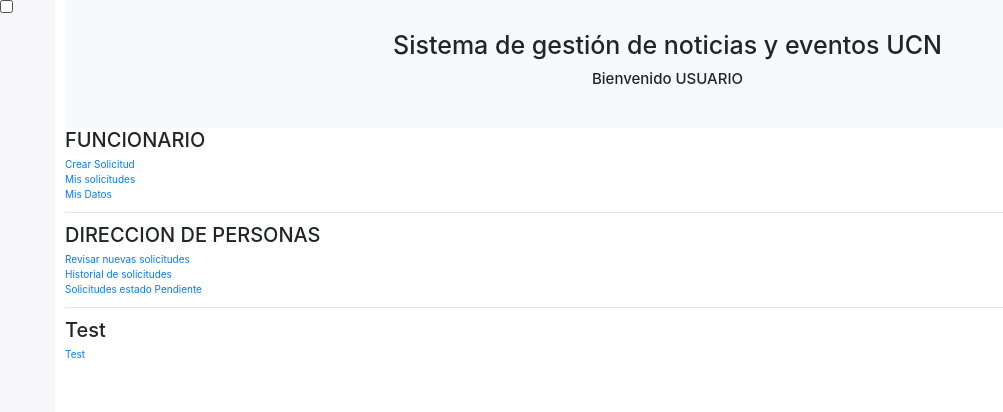
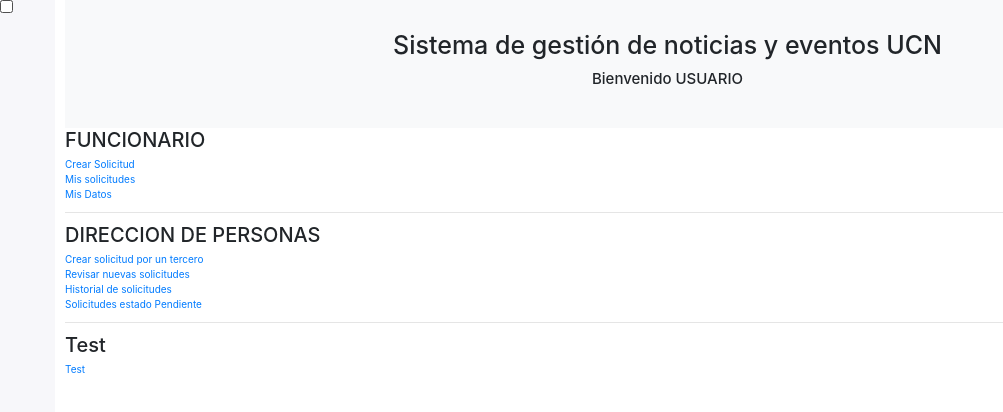
Before and after one commit to MilzCode/fron-bhf, a Next.js app: page / in a window 1280 px wide. Shown: the top 412 px of the page, without its empty margins (0-1003 px from the left). Built offline with nearby package versions, Linux system fonts and the light colour scheme.

Commit message:
fix: index.tsx

```diff
--- a/pages/index.tsx
+++ b/pages/index.tsx
@@ -23,6 +23,11 @@
         <hr />
         <h2>DIRECCION DE PERSONAS</h2>
         <div>
+          <Link href="/crear-solicitud-dpe">
+            Crear solicitud por un tercero
+          </Link>
+        </div>
+        <div>
           <Link href="/nuevas-solicitudes">Revisar nuevas solicitudes</Link>
         </div>
         <div>
```
